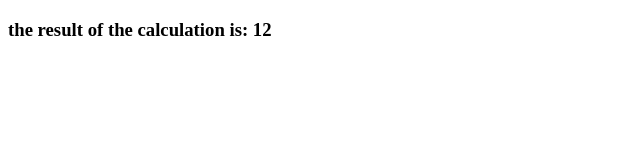
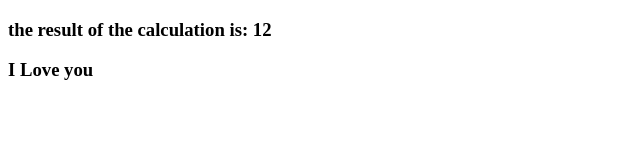
Before and after one commit to kamzzy/coding-interview-practise, a plain HTML site: page index.html in a window 1280 px wide. Shown: the full height of the page, 0-640 px from the left. Drawn offline with Linux system fonts and the light colour scheme.

Commit message:
what is async function

```diff
--- a/index.html
+++ b/index.html
@@ -8,15 +8,16 @@
 </head>
 <body>
   <h3> the result of the calculation is: <span id="solution"></span></h3>
+  <h3 id='async'></h3>
 
   <script>
-    // Explain what a callback function is and provide a simple example
+    // 1. Explain what a callback function is and provide a simple example
     // >>>>>>>>>>>>>>>>>>>>>>>>>>>>>>>>>>>>>>>>>>>>>>>>>>>>>>>>>>>>>>>>
     // A callback is a function that is passed to another function as an argument
     // its executed after some operation has been completed.
     // Below is an example of a simple callback function that logs to the console
     // after some operations have been completed.
-
+    // callback functions are used mostly with async functions (check example 2)
     const displaySolution = (data) => {
       document.getElementById("solution").innerHTML = data;
     }
@@ -26,6 +27,14 @@
       myCallback(sum);
     }
     myCalcuation(6,6,displaySolution);
+
+    // 2. Explain asynchronous function
+    // asynchronous functions are functions that runs in parallel with other functions
+    // example setTimeout()
+    setTimeout(myfunction, 3000);
+    function myfunction() {
+      document.getElementById('async').innerHTML = 'I Love you';
+    }
   </script>
 </body>
 </html>
```
